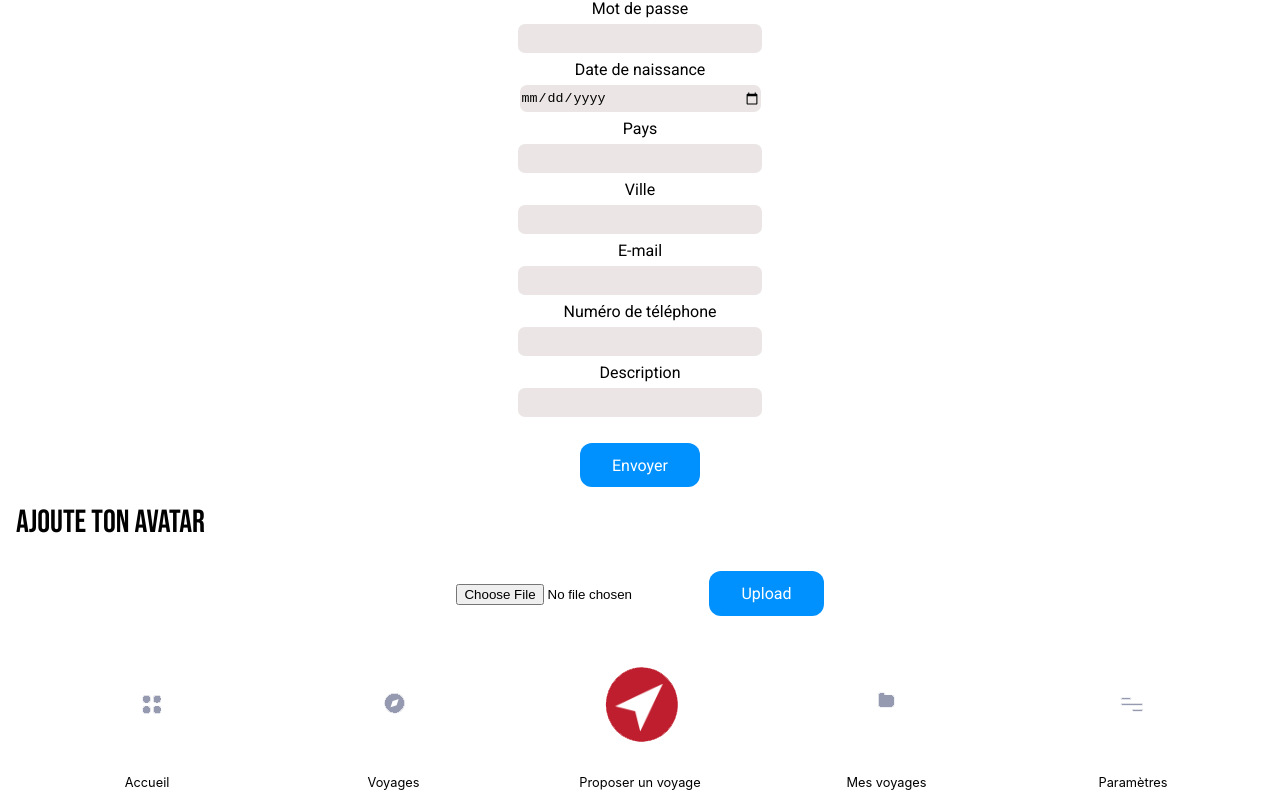
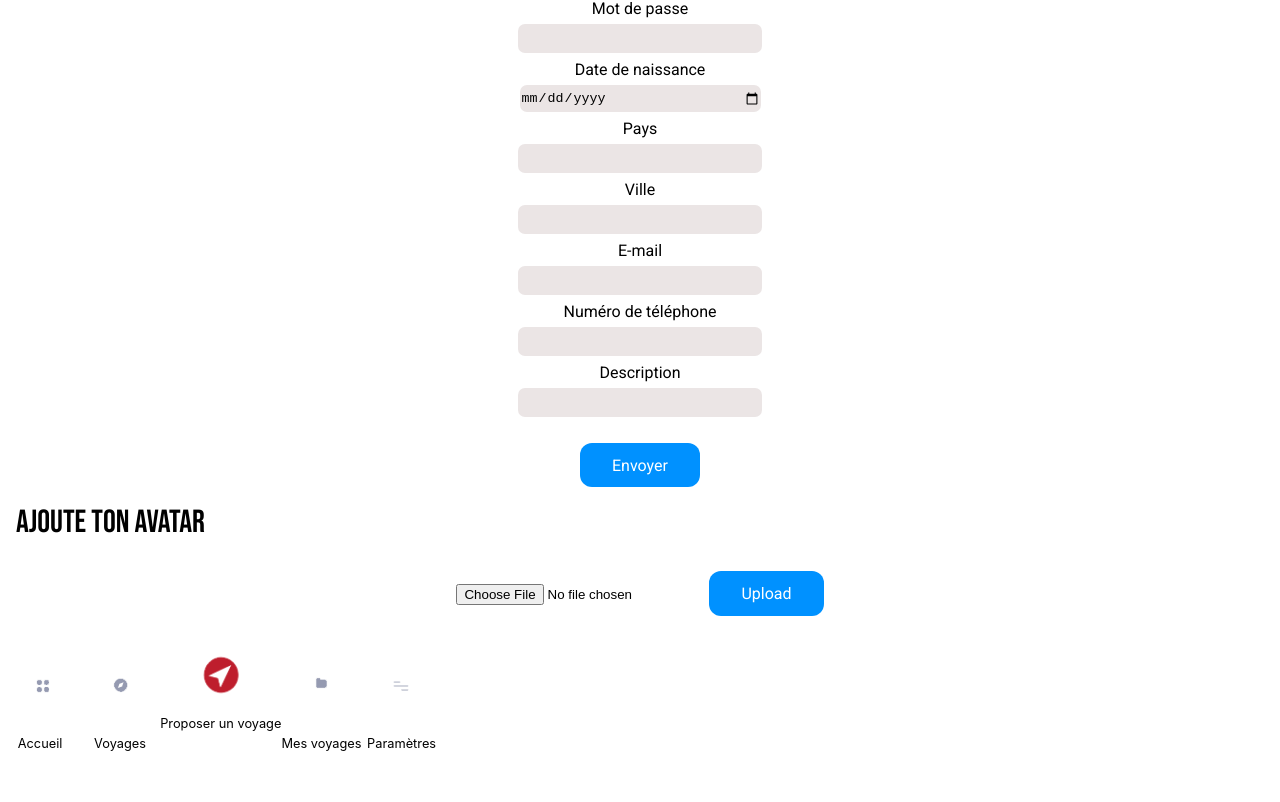
Before and after one commit to WildCodeSchool/reims-0919-js-tuk-tuk-travel, a React (Create React App) app in the folder tuktuktravel/: page /formusers in a window 1280 px wide. Shown: the part 239-1041 px from the top of the page. After the commit the page ends 1003 px from the top, so only its background shows below. Built offline with nearby package versions, Linux system fonts and the light colour scheme.

Commit message:
Repare Navbar.js

```diff
--- a/tuktuktravel/src/App.css
+++ b/tuktuktravel/src/App.css
@@ -284,15 +284,37 @@
 .footer {
  display: flex;
  flex-direction: row;
- justify-content: space-evenly;
- width: 100%;
+ /* justify-content: space-evenly; */
+ /* width: 100%; */
+ margin-left: 0;
+ margin-top: 1em;
 }
 
-p {
+.title_footer {
   font-size: 0.8em;
 }
 
-a {
+.link-footer {
   color: black;
   text-decoration: none;
+  margin: 0;
 }
+
+.img-footer {
+  width: auto;
+  height: 4.5em;
+  margin: 0;
+}
+
+.logos-footer {
+  margin: 0;
+}
+
+.logos-purpose{
+  margin: 0;
+}
+
+.img-footer-purpose{
+  width: auto;
+  height: 3.2em;
+}
--- a/tuktuktravel/src/components/NavFooter.js
+++ b/tuktuktravel/src/components/NavFooter.js
@@ -11,35 +11,35 @@ import '../App.css'
 const NavFooter = () => {
   return(
     <div className='footer'>
-      <Link className='lien' to="/">
-        <figure className='logoAccueil'>
-          <img src={logoAccueil} alt='logo accueil'/>
+      <Link className='link-footer' to="/">
+        <figure className='logos-footer'>
+          <img className='img-footer' src={logoAccueil} alt='logo accueil'/>
         </figure>
-        <p>Accueil</p>
+        <p className="title_footer">Accueil</p>
       </Link>
-      <Link className='lien' to="/TravelCards">
-        <figure className='logoExplorer'>
-          <img src={logoExplorer} alt='logo explorer'/>
+      <Link className='link-footer' to="/TravelCards">
+        <figure className='logos-footer'>
+          <img className='img-footer' src={logoExplorer} alt='logo explorer'/>
         </figure>
-        <p>Voyages</p>
+        <p className="title_footer">Voyages</p>
       </Link>
-      <Link className='lien' to="/TravelForm">
-        <figure className='logoProposer'>
-          <img src={logoProposer} alt='logo proposer'/>
+      <Link className='link-footer' to="/TravelForm">
+        <figure className='logos-purpose'>
+          <img className='img-footer-purpose' src={logoProposer} alt='logo proposer'/>
         </figure>
-        <p>Proposer un voyage</p>
+        <p className="title_footer">Proposer un voyage</p>
       </Link>
       <div className='lien'>
-        <figure className='logoVoyages'>
-          <img src={logoVoyages} alt='logo voyages'/>
+        <figure className='logos-footer'>
+          <img className='img-footer' src={logoVoyages} alt='logo voyages'/>
         </figure>
-        <p>Mes voyages</p>
+        <p className="title_footer">Mes voyages</p>
       </div>
       <div className='lien'>
-        <figure className='logoparametre'>
-          <img src={logoParametre} alt='logo parametres'/>
+        <figure className='logos-footer'>
+          <img className='img-footer' src={logoParametre} alt='logo parametres'/>
         </figure>
-        <p>Paramètres</p>
+        <p className="title_footer">Paramètres</p>
       </div>
     </div>
   )
```
